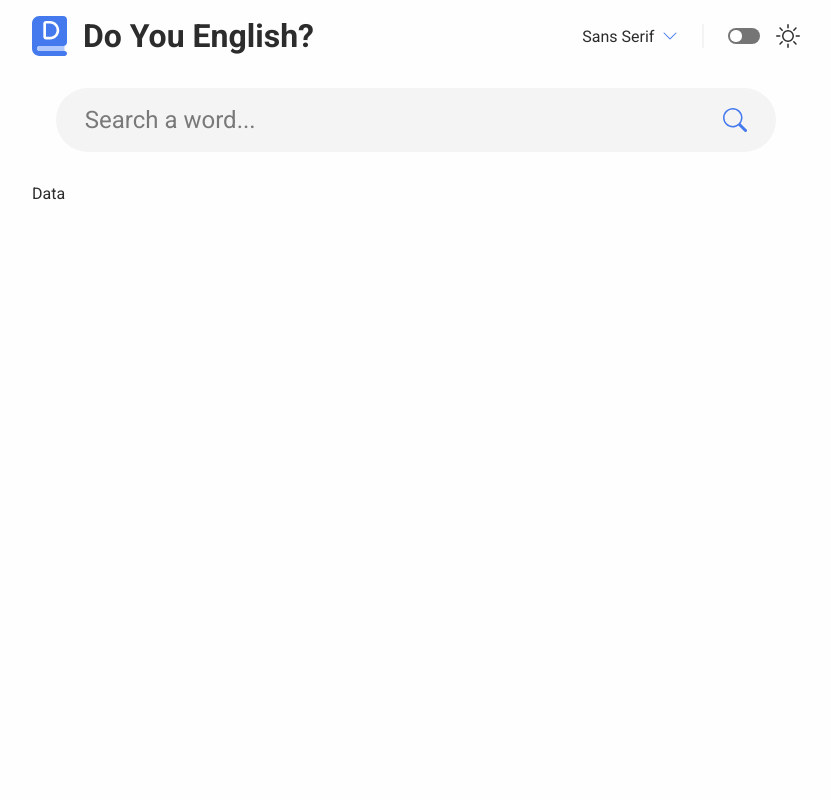
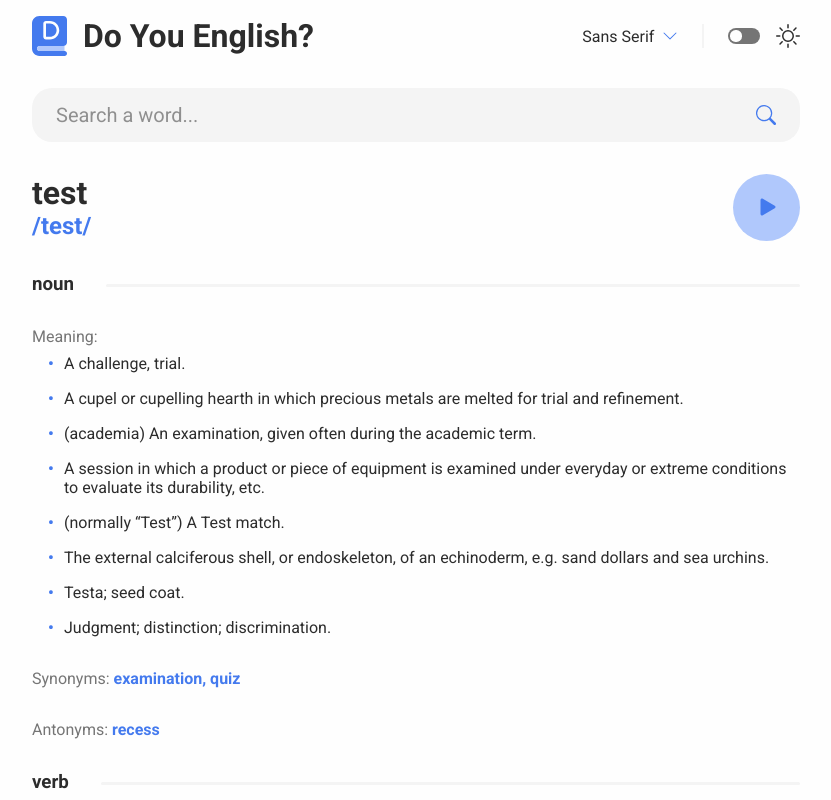
Before and after one commit to Riki9811/do-you-english, a React (Vite) app: page / in a window 1280 px wide. Shown: the top 800 px of the page, without its empty margins (224-1055 px from the left). Built offline with nearby package versions, Linux system fonts and the light colour scheme.

Commit message:
Started work on showing word-info to the user

```diff
--- a/src/App.module.scss
+++ b/src/App.module.scss
@@ -3,6 +3,7 @@
 	flex-direction: column;
 	padding-top: 1em;
     padding-inline: 2em; // Use little padding by default
+    padding-bottom: 15em;
     gap: 2em;
 }
 
--- a/src/App.tsx
+++ b/src/App.tsx
@@ -1,12 +1,12 @@
 import { useCallback, useState } from "react";
 import Header from "./components/header/Header";
 import Searchbar from "./components/searchbar/Searchbar";
-import WordDefinition from "./components/word-definition/WordDefinition";
+import WordInfo from "./components/word-info/WordInfo";
 import searchDictionary from "./api/searchDictionary";
-import DictionaryWord from "./types/DictionaryWord";
+import WordDefinition from "./types/WordDefinition";
 import styles from "./App.module.scss";
 
-const DEFAULT_WORD: DictionaryWord = {
+const DEFAULT_WORD: WordDefinition = {
 	word: "test",
 	phonetic: "/test/",
 	phonetics: [
@@ -125,23 +125,23 @@ const DEFAULT_WORD: DictionaryWord = {
 
 export default function App() {
 	const [word, setWord] = useState<string>("");
-	const [dictWord, setDictWord] = useState<DictionaryWord>(DEFAULT_WORD);
-    const [error, setError] = useState<boolean>(false);
+	const [definition, setDefinition] = useState<WordDefinition>(DEFAULT_WORD);
+    const [errString, setErrString] = useState<string>("");
 
 	const searchWord = useCallback(async () => {
 		if (!word) return;
-		setError(false);
+		setErrString("");
 		// const abort = new AbortController();
-		const result: DictionaryWord = await searchDictionary(word);
-		if (result) setDictWord(result);
-		else setError(true);
+		const result: WordDefinition = await searchDictionary(word);
+		if (result) setDefinition(result);
+		else setErrString(`Unknown error on word: ${word}`);
 	}, [word]);
 
 	return (
 		<div className={styles.app}>
 			<Header />
 			<Searchbar word={word} setWord={setWord} placeholder="Search a word..." search={searchWord} />
-			<WordDefinition />
+			<WordInfo info={definition} error={errString} />
 		</div>
 	);
 }
--- a/src/components/header/Header.module.scss
+++ b/src/components/header/Header.module.scss
@@ -10,6 +10,10 @@
 
 .title {
 	flex-grow: 1;
+}
+
+.spacer {
+    display: none;
 }
 
 .separator {
@@ -28,3 +32,14 @@
 .theme-icon-moon {
 	fill: var(--icon-accent-col);
 }
+
+@media (max-width: 560px) {
+    .title {
+        display: none;
+    }
+
+    .spacer {
+        display: block;
+        flex-grow: 1;
+    }
+}
--- a/src/components/header/Header.tsx
+++ b/src/components/header/Header.tsx
@@ -1,14 +1,12 @@
 import { Sun, Moon } from "react-bootstrap-icons";
 import { ReactComponent as Logo } from "../../assets/AppLogo.svg";
 import useDarkMode from "../../hooks/useDarkMode";
-import useMediaQuery from "../../hooks/useMediaQuery";
 import Dropdown from "../dropdown/Dropdown";
 import Toggle from "../toggle/Toggle";
 import styles from "./Header.module.scss";
 
 export default function Header() {
 	const [darkMode, setDarkMode] = useDarkMode();
-	const hideTitle = useMediaQuery("(max-width: 560px)");
 
 	function renderThemeIcon() {
 		return darkMode ? <Moon className={styles["theme-icon-moon"]} /> : <Sun className={styles["theme-icon"]} />;
@@ -17,7 +15,8 @@ export default function Header() {
 	return (
 		<header className={styles.header}>
 			<Logo className={styles.logo} />
-			<h1 className={styles.title}>{hideTitle ? "" : "Do You English?"}</h1>
+			<h1 className={styles.title}>Do You English?</h1>
+			<span className={styles.spacer} />
 			<Dropdown />
 			<span className={styles.separator} />
 			<Toggle active={darkMode} setActive={setDarkMode} />
--- a/src/components/searchbar/Searchbar.module.scss
+++ b/src/components/searchbar/Searchbar.module.scss
@@ -3,11 +3,10 @@
 	flex-direction: row;
 	align-items: center;
 	background: var(--background-alt-col);
-	margin-inline: 1em;
 	padding: 0.75em 1.2em;
-	border-radius: 1000em;
+	border-radius: 1em;
 	cursor: text;
-	font-size: 1.5em;
+	font-size: 1.25em;
 }
 
 .search-input {
--- a/src/components/word-definition/WordDefinition.tsx
+++ /dev/null
@@ -1,4 +0,0 @@
-
-export default function WordDefinition() {
-	return <span>Data</span>;
-}
--- /dev/null
+++ b/src/components/word-info/WordInfo.module.scss
@@ -0,0 +1,108 @@
+.word-info,
+.word-meaning {
+	display: flex;
+	flex-direction: column;
+	gap: 2em;
+}
+
+// #region PRONUNCIATION
+.word-pronunciation {
+	display: grid;
+	justify-content: space-between;
+	align-items: center;
+	grid-template-areas:
+		"word btn"
+		"pronounce btn";
+}
+
+.word-pronunciation > h1 {
+	grid-area: word;
+}
+
+.word-pronunciation > h2 {
+	font-family: var(--font-sans-serif);
+	grid-area: pronounce;
+	color: var(--text-accent-col);
+}
+
+.word-pronunciation > button {
+	grid-area: btn;
+	display: grid;
+	place-content: center;
+	width: 5em;
+	height: 5em;
+}
+
+.play-icon {
+	width: 2.25em;
+	height: 2.25em;
+	margin-left: 0.2em;
+}
+
+.stop-icon {
+	width: 2.25em;
+	height: 2.25em;
+}
+// #endregion
+
+// #region MEANING
+.horizontal {
+	display: flex;
+	flex-direction: row;
+	align-items: center;
+	gap: 2em;
+}
+
+.spacer {
+	margin-top: 3px;
+	height: 3px;
+	border-radius: 1000em;
+	background: var(--background-alt-col);
+	flex-grow: 1;
+}
+
+.definitions {
+	color: var(--text-light-col);
+}
+
+.definitions > ul {
+	color: var(--text-col);
+	padding-left: 2em;
+	margin-top: 0.5em;
+}
+
+.definitions > ul > li {
+	display: flex;
+	flex-direction: column;
+    gap: 0.5em;
+}
+
+.definitions > ul > li:not(:last-child) {
+	margin-bottom: 1em;
+}
+
+.definitions > ul > li::before {
+	content: "\2022";
+	position: absolute;
+	color: var(--text-accent-col);
+	font-weight: bold;
+	display: inline-block;
+	width: 1em;
+	margin-left: -1em;
+}
+
+.definitions > ul > li > span {
+    color: var(--text-light-col);
+}
+
+.synonyms,
+.antonyms {
+	color: var(--text-light-col);
+}
+
+.synonyms > span,
+.antonyms > span {
+	font-weight: bold;
+	color: var(--text-accent-col);
+}
+// #endregion
--- /dev/null
+++ b/src/components/word-info/WordInfo.tsx
@@ -0,0 +1,130 @@
+import { useMemo, useState } from "react";
+import { PlayFill, StopFill } from "react-bootstrap-icons";
+import useEventListener from "../../hooks/useEventListener";
+import WordDefinition from "../../types/WordDefinition";
+import styles from "./WordInfo.module.scss";
+
+interface WordInfoProps {
+	info?: WordDefinition;
+	error: string;
+}
+
+export default function WordInfo({ info: rawInfo, error }: WordInfoProps) {
+	const [isPlaying, setIsPlaying] = useState<boolean>(false);
+	const info = useMemo(() => rawInfoCleaner(rawInfo), [rawInfo]);
+
+	useEventListener("ended", () => setIsPlaying(false), info?.audio);
+
+	function toggleAudio() {
+		if (!info?.audio) return;
+
+		if (info.audio.paused) {
+			info.audio.play();
+			setIsPlaying(true);
+		} else {
+			info.audio.pause();
+			info.audio.currentTime = 0;
+			setIsPlaying(false);
+		}
+	}
+
+	function renderMeaning(meaning: CleanMeaning): JSX.Element {
+		return (
+			<div className={styles["word-meaning"]}>
+				<div className={styles.horizontal}>
+					<h3>{meaning.partOfSpeech}</h3>
+					<span className={styles.spacer} />
+				</div>
+
+				<div className={styles.definitions}>
+					Meaning:
+					<ul>
+						{meaning.definitions.map((def) => (
+							<li>
+								{def.definition} {def.example ? <span>"{def.example}"</span> : null}
+							</li>
+						))}
+					</ul>
+				</div>
+
+				{meaning.synonyms.length > 0 && (
+					<div className={styles.synonyms}>
+						Synonyms: <span>{meaning.synonyms.join(", ")}</span>
+					</div>
+				)}
+
+				{meaning.antonyms.length > 0 && (
+					<div className={styles.antonyms}>
+						Antonyms: <span>{meaning.antonyms.join(", ")}</span>
+					</div>
+				)}
+			</div>
+		);
+	}
+
+	if (error) return <p>{error}</p>; // If there is an error show it
+	if (!info) return <></>; // If there is no error and no info show nothing
+
+	// Show the info
+	return (
+		<div className={styles["word-info"]}>
+			<div className={styles["word-pronunciation"]}>
+				<h1>{info.word}</h1>
+				<h2>{info.pronunciation}</h2>
+				{info.audio && (
+					<button onClick={toggleAudio}>
+						{isPlaying ? (
+							<StopFill className={styles["stop-icon"]} />
+						) : (
+							<PlayFill className={styles["play-icon"]} />
+						)}
+					</button>
+				)}
+			</div>
+			{info.meanings.map((meaning) => renderMeaning(meaning))}
+		</div>
+	);
+}
+
+//#region CLEAN INFO
+interface CleanInfo {
+	word: string;
+	pronunciation: string;
+	audio?: HTMLAudioElement;
+	meanings: CleanMeaning[];
+}
+
+interface CleanMeaning {
+	partOfSpeech: string;
+	definitions: {
+		definition: string;
+		example?: string;
+	}[];
+	synonyms: string[];
+	antonyms: string[];
+}
+
+function rawInfoCleaner(rawInfo?: WordDefinition): CleanInfo | undefined {
+	if (!rawInfo) return undefined;
+
+	var word = rawInfo.word;
+	var pronunciation = rawInfo.phonetic ? rawInfo.phonetic : "";
+	var audio;
+	var meanings: CleanMeaning[] = [];
+
+	for (const phonetics of rawInfo.phonetics) {
+		if (!pronunciation && phonetics.text) pronunciation = phonetics.text;
+		if (!audio && phonetics.audio) audio = new Audio(phonetics.audio);
+	}
+
+	for (const meaning of rawInfo.meanings) {
+		var newMeaning: CleanMeaning = {
+			...meaning,
+			definitions: meaning.definitions.map((def) => ({ definition: def.definition, example: def.example })),
+		};
+		meanings.push(newMeaning);
+	}
+
+	return { word, pronunciation, audio, meanings };
+}
+//#endregion
--- a/src/index.scss
+++ b/src/index.scss
@@ -5,7 +5,7 @@
 *,
 *::after,
 *::before {
-    box-sizing: border-box;
+	box-sizing: border-box;
 }
 
 ul,
@@ -35,8 +35,9 @@ label {
 }
 
 input {
-    font-size: inherit;
-    font-family: inherit;
+    color: inherit;
+	font-size: inherit;
+	font-family: inherit;
 }
 
 :root {
@@ -59,6 +60,7 @@ input {
 
 	--accent: hsl(221, 83%, 60%);
 	--accent-light: hsl(221, 93%, 84%);
+	--accent-dark: hsl(221, 52%, 32%);
 	--white: #fefefe;
 	--grey-light: #f4f4f4;
 	--grey: #757575;
@@ -96,7 +98,7 @@ body.dark-mode {
 }
 
 body.serif-font {
-    font-family: var(--font-serif);
+	font-family: var(--font-serif);
 }
 
 body.sans-serif-font {
@@ -106,3 +108,51 @@ body.sans-serif-font {
 body.mono-font {
 	font-family: var(--font-mono);
 }
+
+button {
+	position: relative;
+	cursor: pointer;
+	padding: 0;
+	background: var(--accent-light);
+	color: var(--accent);
+	border: none;
+	border-radius: 1000em;
+}
+
+.dark-mode button {
+	background: var(--accent-dark);
+}
+
+button::before {
+	position: absolute;
+	content: "";
+	width: 100%;
+	height: 100%;
+	background: white;
+	border-radius: 1000em;
+	opacity: 0;
+}
+
+.dark-mode button::before {
+	background: black;
+}
+
+button:hover::before {
+	opacity: 0.15;
+}
+
+button:active::before {
+	opacity: 0.25;
+}
+
+.dark-mode button:hover::before {
+	opacity: 0.15;
+}
+
+.dark-mode button:active::before {
+	opacity: 0.2;
+}
+
+button > * {
+	z-index: 1;
+}
```
Also changed, not shown: src/types/WordDefinition.ts (renamed from src/types/DictionaryWord.ts, +7 -7 lines), src/components/word-definition/WordDefinition.module.scss (deleted).
